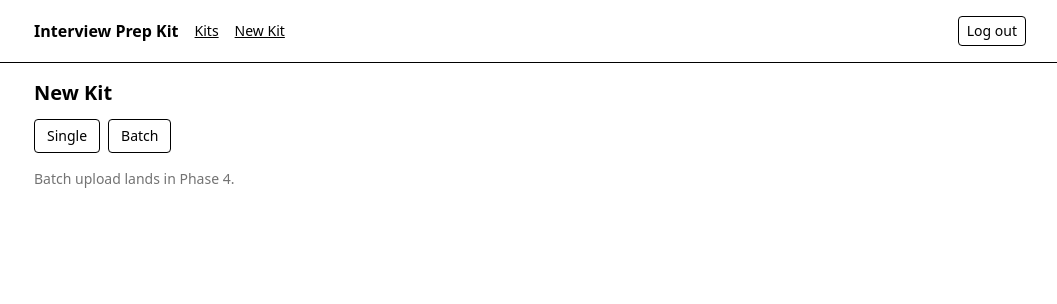
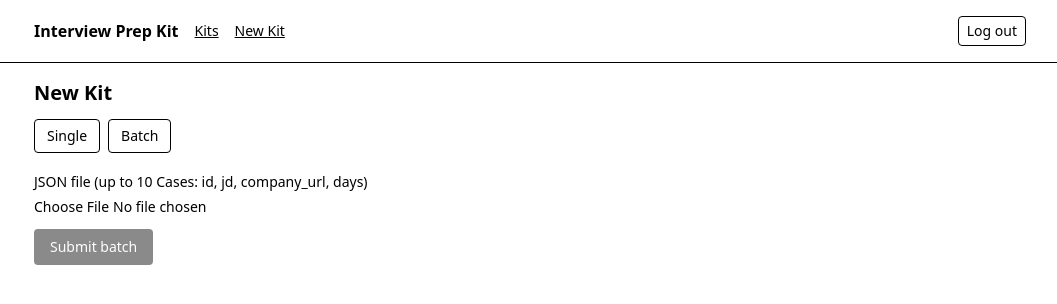
Before and after one commit to faishal882/interview-prep-kit, a Next.js app in the folder apps/web/: page /kits/new in a window 1280 px wide. Both pictures are taken after a click on the tab "Batch". Shown: the top 304 px of the page, without its empty margins (110-1167 px from the left). Built offline with nearby package versions, Linux system fonts and the light colour scheme.

Commit message:
Add batch upload tab with preview and accepted-rejected report

```diff
--- a/apps/web/components/batch-upload.tsx
+++ b/apps/web/components/batch-upload.tsx
@@ -1,6 +1,120 @@
 "use client";
+import { useState } from "react";
+import Link from "next/link";
+import { KitsApi } from "@/lib/api-client";
+import { LiveRegion } from "@/components/feedback";
 
-// Phase 4 implements the full batch tab; this placeholder keeps the route alive.
+type Entry = { id?: string; jd: string; company_url?: string; days: number };
+
+type Status = "idle" | "uploading" | "report" | "error";
+
+export function parseBatchFile(text: string): { entries?: Entry[]; error?: string } {
+  let parsed: unknown;
+  try {
+    parsed = JSON.parse(text);
+  } catch {
+    return { error: "Invalid JSON: the file must be a JSON array of Cases." };
+  }
+  if (!Array.isArray(parsed)) return { error: "Invalid shape: expected a JSON array." };
+  if (parsed.length > 10) return { error: "Too many entries: at most 10 per upload." };
+  return { entries: parsed as Entry[] };
+}
+
 export function BatchUpload() {
-  return <p className="text-sm text-neutral-500">Batch upload lands in Phase 4.</p>;
+  const [status, setStatus] = useState<Status>("idle");
+  const [preview, setPreview] = useState<Entry[] | null>(null);
+  const [message, setMessage] = useState("");
+  const [report, setReport] = useState<{ accepted: Array<{ id: string; kit_id: string }>; rejected: Array<{ id: string; reason: string }> } | null>(null);
+
+  const onFile = async (f: File | undefined) => {
+    if (!f) return;
+    setReport(null);
+    const text = await f.text();
+    const { entries, error } = parseBatchFile(text);
+    if (error) {
+      setStatus("error");
+      setMessage(error);
+      setPreview(null);
+      return;
+    }
+    setStatus("idle");
+    setMessage("");
+    setPreview(entries!);
+  };
+
+  const submit = async () => {
+    if (!preview) return;
+    setStatus("uploading");
+    setMessage("Uploading…");
+    try {
+      const res = await KitsApi.batch(preview.map((e, i) => ({ id: e.id ?? `entry-${i}`, jd: e.jd, company_url: e.company_url ?? "", days: e.days })));
+      setReport(res);
+      setStatus("report");
+      setMessage(`Accepted ${res.accepted.length}, rejected ${res.rejected.length}.`);
+    } catch (e) {
+      setStatus("error");
+      setMessage(e instanceof Error ? e.message : "Upload failed.");
+    }
+  };
+
+  return (
+    <div>
+      <LiveRegion message={`Batch upload: ${status}. ${message}`} />
+      <label htmlFor="batch-file" className="text-sm font-medium">
+        JSON file (up to 10 Cases: id, jd, company_url, days)
+      </label>
+      <input
+        id="batch-file"
+        type="file"
+        accept="application/json,.json"
+        onChange={(e) => void onFile(e.target.files?.[0])}
+        className="mt-1 block text-sm"
+      />
+      {preview ? (
+        <p className="mt-2 text-sm" role="status">
+          Preview: {preview.length} {preview.length === 1 ? "entry" : "entries"} ready to submit.
+        </p>
+      ) : null}
+      {status === "error" ? (
+        <p role="alert" className="mt-2 text-sm text-red-700">
+          {message}
+        </p>
+      ) : null}
+      <button
+        onClick={() => void submit()}
+        disabled={!preview || status === "uploading"}
+        className="mt-3 rounded bg-neutral-900 px-4 py-2 text-sm text-white disabled:opacity-50 dark:bg-white dark:text-black"
+      >
+        {status === "uploading" ? "Uploading…" : "Submit batch"}
+      </button>
+      {status === "report" && report ? (
+        <div className="mt-4 space-y-3" role="status">
+          <h2 className="font-medium">Report</h2>
+          <section aria-label="Accepted">
+            <h3 className="text-sm font-medium">Accepted ({report.accepted.length})</h3>
+            <ul className="mt-1 space-y-1 text-sm">
+              {report.accepted.map((a) => (
+                <li key={a.id}>
+                  {a.id} →{" "}
+                  <Link href={`/kits/${a.kit_id}`} className="underline">
+                    Open Kit
+                  </Link>
+                </li>
+              ))}
+            </ul>
+          </section>
+          <section aria-label="Rejected">
+            <h3 className="text-sm font-medium">Rejected ({report.rejected.length})</h3>
+            <ul className="mt-1 space-y-1 text-sm">
+              {report.rejected.map((r) => (
+                <li key={r.id}>
+                  {r.id}: {r.reason}
+                </li>
+              ))}
+            </ul>
+          </section>
+        </div>
+      ) : null}
+    </div>
+  );
 }
```
Also changed, not shown: 1 other file (tests, documents, lock files or other folders).
